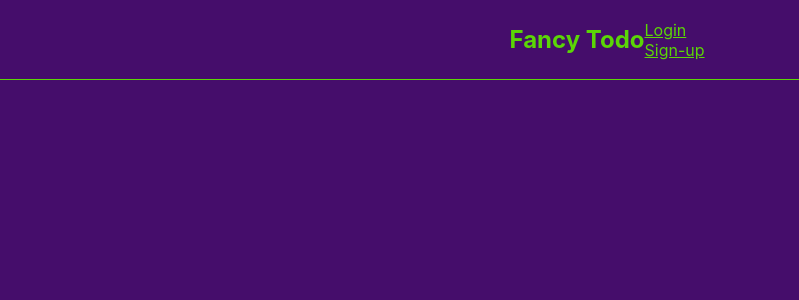
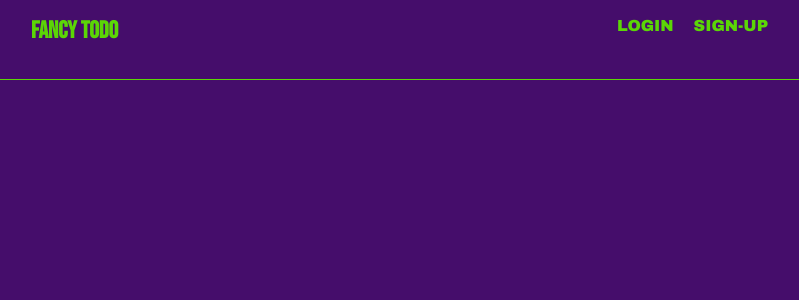
Before and after one commit to mustaqinIshak/New-fancy-todo, a React (Create React App) app in the folder client/: page / in a window 1280 px wide. Shown: the top 300 px of the page, without its empty margins (33-832 px from the left). Built offline with nearby package versions, Linux system fonts and the light colour scheme.

Commit message:
make grid for navbar

```diff
--- a/client/public/index.html
+++ b/client/public/index.html
@@ -10,6 +10,11 @@
       content="Web site created using create-react-app"
     />
     <link rel="apple-touch-icon" href="%PUBLIC_URL%/logo192.png" />
+    <!-- logo -->
+    <link rel="stylesheet" href="https://use.fontawesome.com/releases/v5.15.2/css/all.css" integrity="sha384-vSIIfh2YWi9wW0r9iZe7RJPrKwp6bG+s9QZMoITbCckVJqGCCRhc+ccxNcdpHuYu" crossorigin="anonymous">
+    <!-- Font -->
+    <link rel="preconnect" href="https://fonts.gstatic.com">
+    <link href="https://fonts.googleapis.com/css2?family=Archivo+Black&family=Bebas+Neue&family=Montserrat:wght@800&family=Roboto:wght@400;500;700&display=swap" rel="stylesheet">
     <!--
       manifest.json provides metadata used when your web app is installed on a
       user's mobile device or desktop. See https://developers.google.com/web/fundamentals/web-app-manifest/
--- a/client/src/App.css
+++ b/client/src/App.css
@@ -1,10 +1,19 @@
-/* color-palate
+/*
+color-palate
 Electric-lime: #5bd606
-Royal-Purple: #450d6b */
+Royal-Purple: #450d6b
+
+font-family: 'Archivo Black', sans-serif;
+font-family: 'Bebas Neue', cursive;
+font-family: 'Montserrat', sans-serif;
+
+*/
 *{
   box-sizing: border-box;
   margin: 0;
   padding: 0;
   color: #5bd606;
   background: #450d6b;
+  font-family: 'Roboto', sans-serif;
+  text-align: center;
 }
--- a/client/src/components/navbar/Navbar.css
+++ b/client/src/components/navbar/Navbar.css
@@ -1,17 +1,49 @@
-/* color-palate
+/*
+color-palate
 Electric-lime: #5bd606
-Royal-Purple: #450d6b */
+Royal-Purple: #450d6b
+
+font-family: 'Archivo Black', sans-serif;
+font-family: 'Bebas Neue', cursive;
+font-family: 'Montserrat', sans-serif;
+
+*/
 
 .NavbarItems {
     padding: 16px 64px;
     border-bottom: 1px solid;
     height: 80px;
-    display: flex;
-    justify-content: center;
-    align-items: center;
+    display: grid;
+    grid-template-columns: 50% 50%;
+    grid-template-rows: 100%;
     font-size:1.2 rem;
+    text-transform: uppercase;
+    text-align: center;
+    grid-template-areas:
+    "logo navList"
 }
 
+.logo {
+    grid-area: "logo";
+    display: flex;
+    flex-direction: row;
+}
+
+.navbar-logo {
+    font-family: 'Bebas Neue', cursive;
+}
+
+
+
 ul {
-    list-style-type:none;
+    grid-area: "navList";
+    list-style: none;
+    display: flex;
+    flex-direction: row;
 }
+
+.nav-link {
+    font-family: 'Archivo Black';
+    text-decoration: none;
+    margin: 0 10px;
+}
--- a/client/src/components/navbar/Navbar.js
+++ b/client/src/components/navbar/Navbar.js
@@ -16,7 +16,7 @@ function ListMenuItems(props) {
             }
         })
         return (
-            <ul>{list}</ul>
+            list
         )
     } else {
         menuItems.pop()
@@ -24,7 +24,7 @@ function ListMenuItems(props) {
             return <li key={index}><a href={item.url} className={item.cName}>{item.title}</a></li>
         })
         return (
-            <ul>{list}</ul>
+            list
         )
     }
 };
@@ -40,8 +40,15 @@ class Navbar extends Component {
     render(){
         return (
             <nav className="NavbarItems">
-                <h1 className="navbar-logo">Fancy Todo</h1>
-                <ListMenuItems menuItems={this.state.menuItems} isLogin={this.state.isLogin}/>
+                <div className="logo">
+                    <h1 className="navbar-logo">Fancy Todo</h1>
+                    <div className="menu-icon">
+                </div>
+
+                </div>
+                <ul className="">
+                    <ListMenuItems menuItems={this.state.menuItems} isLogin={this.state.isLogin}/>
+                </ul>
             </nav>
         )
     };
```
Also changed, not shown: 1 other file (tests, documents, lock files or other folders).
